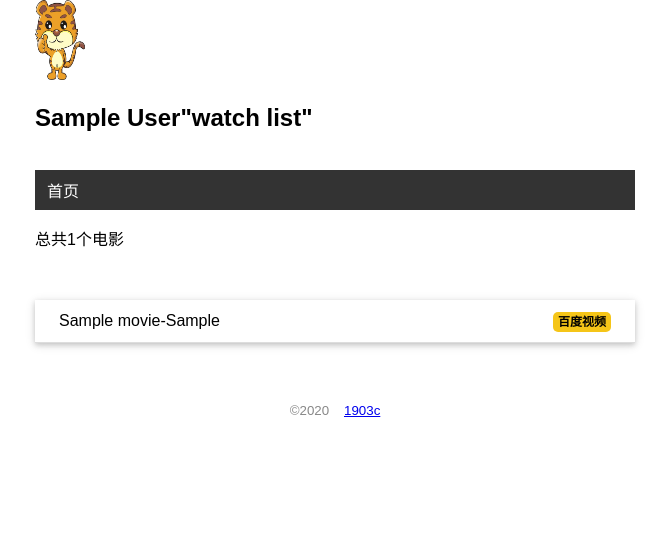
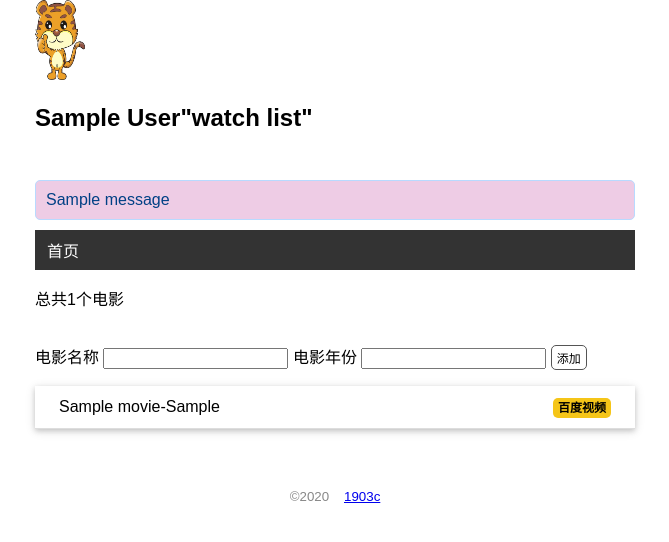
Before and after one commit to 2862297064/flaskweb, a Flask app: page / in a window 1280 px wide. Shown: the top 542 px of the page, without its empty margins (305-974 px from the left). Run offline with Flask 2, Linux system fonts and the light colour scheme; tables that the repository leaves empty hold one stand-in row (values such as "Sample post"); one stand-in notice (Sample message) is shown.

Commit message:
添加电影

```diff
--- a/day1/watchlist/app.py
+++ b/day1/watchlist/app.py
@@ -1,7 +1,7 @@
 import os, sys
 
 
-from flask import Flask, url_for, render_template
+from flask import Flask, url_for, render_template, request, flash, redirect
 from flask_sqlalchemy import SQLAlchemy
 import click
 
@@ -19,6 +19,8 @@ app.config["SQLALCHEMY_DATABASE_URI"] = prefix + os.path.join(app.root_path, 'da
 
 # 优化内存
 app.config["SQLALCHEMY_TRACK_MODIFICATIONS"] = False
+
+app.config["SECRET_KEY"] = '1903_dev'
 
 # 初始化
 db = SQLAlchemy(app)
@@ -38,11 +40,24 @@ class Movie(db.Model):
 
 # views ----------------------------视图函数
 
-@app.route("/")
+@app.route("/", methods=["POST", "GET"])
 def index():
+    if request.method == "POST":
+        # 获取表单数据
+        title = request.form.get("title")
+        year = request.form.get("year")
+        # 验证数据
+        if not title or not year or len(year)>4 or len(title)>60:
+            flash("输入错误")
+            return redirect(url_for("index"))
+        # 将数据保存到数据库
+        movie = Movie(title=title, year=year)
+        db.session.add(movie)
+        db.session.commit()
+        flash("创建成功")
+        return redirect(url_for("index"))
 
     movies = Movie.query.all()
-
     return render_template("index.html", movies=movies)
 
 
--- a/day1/watchlist/static/css/index.css
+++ b/day1/watchlist/static/css/index.css
@@ -75,3 +75,31 @@ nav li a:hover{
     border-radius: 5px;
     padding: 3px 5px;
 }
+
+.btn{
+    font-size: 12px;
+    padding: 3px 5px;
+    text-decoration: none;
+    cursor: pointer;
+    background-color: white;
+    color: black;
+    border: 1px solid #555555;
+    border-radius: 5px;
+}
+
+.btn:hover{
+    text-decoration: none;
+    background-color: black;
+    color: white;
+}
+
+.alert{
+    position: relative;
+    padding: 10px;
+    margin: 10px 0;
+    border: 1px solid transparent;
+    color: #004085;
+    background-color: #eecce5;
+    border-color: #b8daff;
+    border-radius: 5px;
+}
--- a/day1/watchlist/templates/base.html
+++ b/day1/watchlist/templates/base.html
@@ -11,6 +11,10 @@
 <body>
     <img class="pic" src="{{ url_for('static', filename='img/1.jpg') }}" alt="头像"> <br>
     <h2>{{ user.name }}"watch list"</h2>  <br>
+    <!-- flash消息 -->
+    {% for message in get_flashed_messages() %}
+        <div class="alert">{{ message }}</div>
+    {% endfor %}
     <nav>
         <ul>
             <li>
--- a/day1/watchlist/templates/index.html
+++ b/day1/watchlist/templates/index.html
@@ -4,6 +4,13 @@
 <p>
     总共{{ movies|length }}个电影
 </p> <br>
+<!-- 添加电影 -->
+<!-- required 不为空 -->
+<form action="" method="POST">
+    电影名称 <input type="text" name="title" required autocomplete="off">
+    电影年份 <input type="text" name="year" required autocomplete="off">
+    <input class="btn" type="submit" value="添加">
+</form>
 <ul class="movie-list">
     {% for movie in movies %}
     <li>
```
